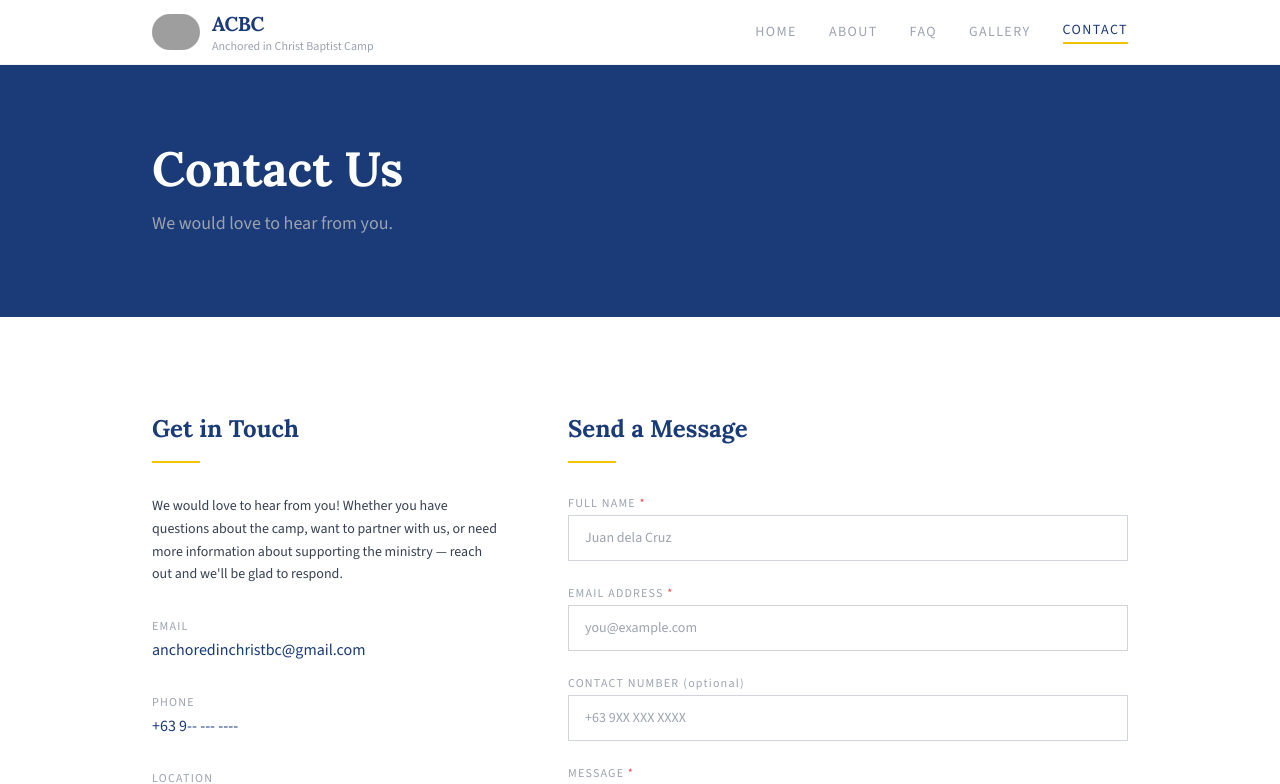
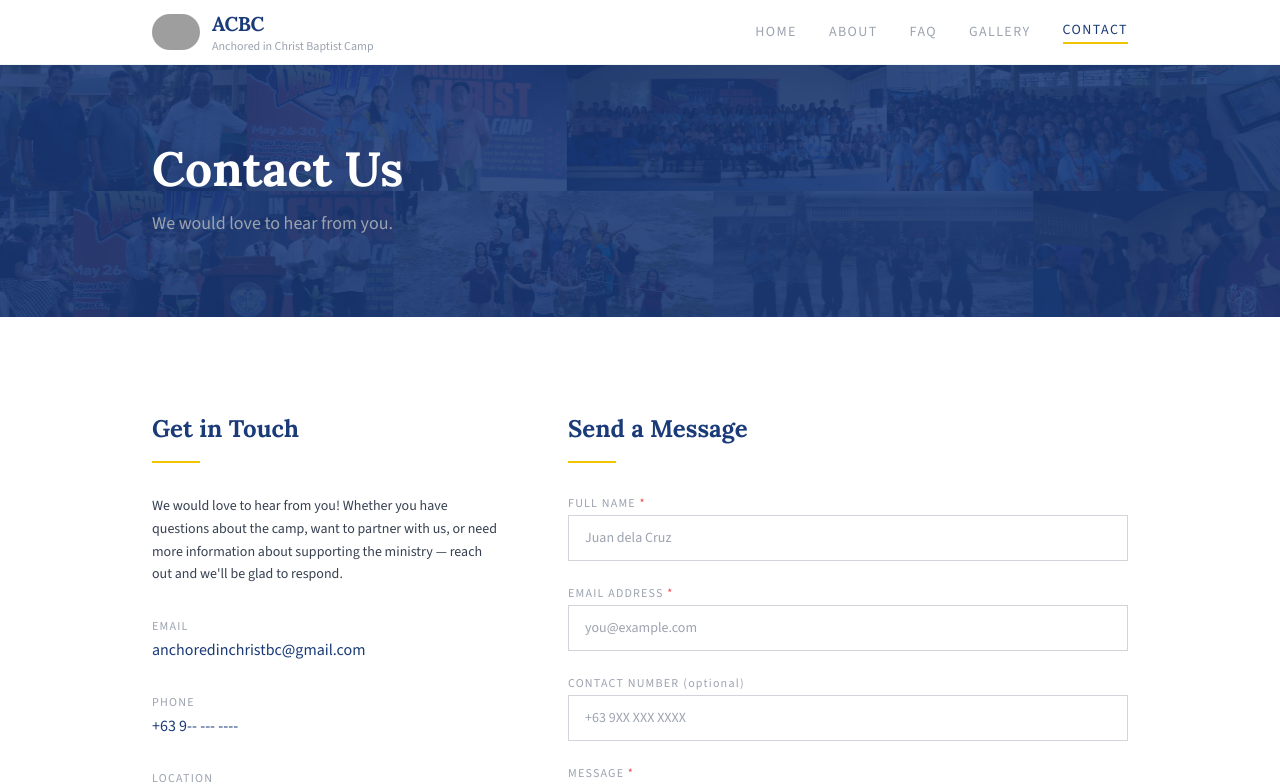
Before and after one commit to kyrcb/ACBC-Website, a Next.js app: page /contact in a window 1280 px wide. Shown: the top 784 px of the page. Built offline with nearby package versions, Linux system fonts and the light colour scheme; grey boxes are pictures that could not be loaded.

Commit message:
feat: implement ScrollRow component for scrolling image display in HeroSection and PageHeader

```diff
--- a/src/components/home/HeroSection.tsx
+++ b/src/components/home/HeroSection.tsx
@@ -1,48 +1,10 @@
 "use client";
 
 import Button from "@/components/ui/Button";
+import ScrollRow from "@/components/ui/ScrollRow";
 import { SITE_CONFIG, IMAGES } from "@/lib/constants";
 
 const { row1, row2, row3 } = IMAGES.heroBackground;
-
-function ScrollRow({
-  images,
-  direction,
-}: {
-  images: string[];
-  direction: "left" | "right";
-}) {
-  // Duplicate the array so the strip loops seamlessly
-  const doubled = [...images, ...images];
-
-  return (
-    <div className="overflow-hidden flex-1 min-h-0">
-      <div
-        className={`flex h-full gap-0 ${
-          direction === "left" ? "animate-scroll-left" : "animate-scroll-right"
-        }`}
-      >
-        {doubled.map((src, i) => (
-          <div
-            key={i}
-            className="shrink-0 w-80 h-full bg-navy-900 overflow-hidden"
-          >
-            {/* eslint-disable-next-line @next/next/no-img-element */}
-            <img
-              src={src}
-              alt=""
-              aria-hidden="true"
-              className="w-full h-full object-cover opacity-60"
-              onError={(e) => {
-                e.currentTarget.style.opacity = "0";
-              }}
-            />
-          </div>
-        ))}
-      </div>
-    </div>
-  );
-}
 
 export default function HeroSection() {
   const taglineLines = SITE_CONFIG.tagline
--- a/src/components/ui/PageHeader.tsx
+++ b/src/components/ui/PageHeader.tsx
@@ -1,3 +1,8 @@
+import ScrollRow from "@/components/ui/ScrollRow";
+import { IMAGES } from "@/lib/constants";
+
+const { row1, row2 } = IMAGES.heroBackground;
+
 interface PageHeaderProps {
   title: string;
   subtitle?: string;
@@ -5,8 +10,18 @@ interface PageHeaderProps {
 
 export default function PageHeader({ title, subtitle }: PageHeaderProps) {
   return (
-    <div className="bg-navy-700 text-white">
-      <div className="mx-auto max-w-content px-6 py-16 md:py-20">
+    <div className="relative bg-navy-700 text-white overflow-hidden">
+      {/* Scrolling background — 2 rows */}
+      <div className="absolute inset-0 flex flex-col gap-0">
+        <ScrollRow images={row1} direction="left" />
+        <ScrollRow images={row2} direction="right" />
+      </div>
+
+      {/* Navy overlay */}
+      <div className="absolute inset-0 bg-navy-700/80" />
+
+      {/* Content */}
+      <div className="relative z-10 mx-auto max-w-content px-6 py-16 md:py-20">
         <h1 className="font-serif text-4xl md:text-5xl font-bold">{title}</h1>
         {subtitle && (
           <p className="mt-4 font-sans text-gray-400 text-lg max-w-prose">
--- /dev/null
+++ b/src/components/ui/ScrollRow.tsx
@@ -0,0 +1,36 @@
+"use client";
+
+export default function ScrollRow({
+  images,
+  direction,
+}: {
+  images: string[];
+  direction: "left" | "right";
+}) {
+  const doubled = [...images, ...images];
+
+  return (
+    <div className="overflow-hidden flex-1 min-h-0">
+      <div
+        className={`flex h-full gap-0 ${
+          direction === "left" ? "animate-scroll-left" : "animate-scroll-right"
+        }`}
+      >
+        {doubled.map((src, i) => (
+          <div key={i} className="shrink-0 w-80 h-full bg-navy-900 overflow-hidden">
+            {/* eslint-disable-next-line @next/next/no-img-element */}
+            <img
+              src={src}
+              alt=""
+              aria-hidden="true"
+              className="w-full h-full object-cover opacity-60"
+              onError={(e) => {
+                e.currentTarget.style.opacity = "0";
+              }}
+            />
+          </div>
+        ))}
+      </div>
+    </div>
+  );
+}
```
